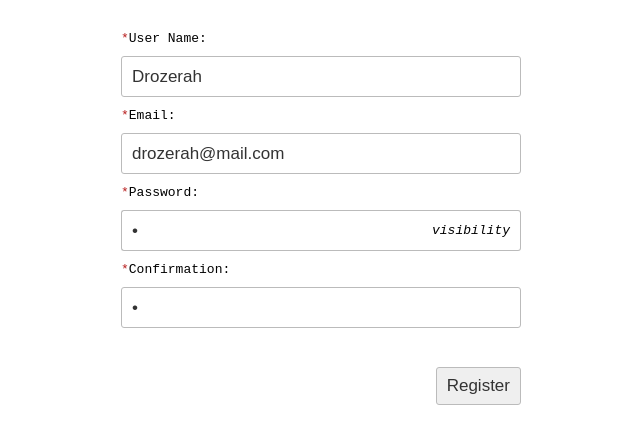
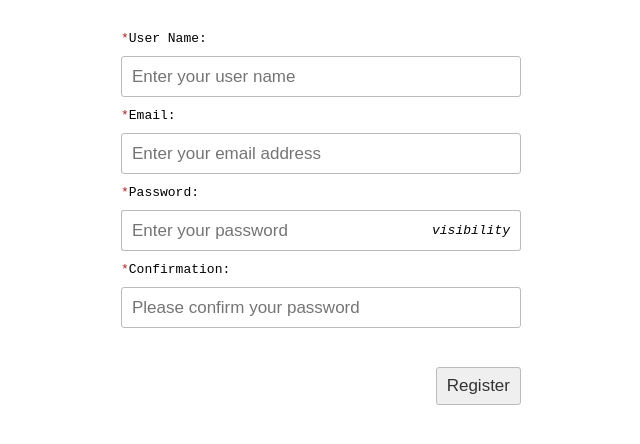
Before and after one commit to Drozerah/form-registration, a website: page index.html in a window 1280 px wide. Shown: the part 204-648 px from the top of the page, without its empty margins (319-959 px from the left). Drawn offline with Linux system fonts and the light colour scheme.

Commit message:
test: remove HTML default for values

```diff
--- a/index.html
+++ b/index.html
@@ -14,20 +14,20 @@
       <div id="message"></div>
       <label for="username">User Name:</label>
       <div class="underline">
-        <input type="text" name="username" class="username" autocomplete="off" placeholder="Enter your user name" value='Drozerah' required>
+        <input type="text" name="username" class="username" autocomplete="off" placeholder="Enter your user name" value='' required>
       </div>
       <label for="email">Email:</label>
       <div class="underline">
-        <input type="text" name="email" class="email" autocomplete="off" placeholder="Enter your email address" value='drozerah@mail.com' required>
+        <input type="text" name="email" class="email" autocomplete="off" placeholder="Enter your email address" value='' required>
       </div>
       <label for="password">Password:</label>
       <div class="underline">
-        <input type="password" name="password" class="password" autocomplete="off" placeholder="Enter your password" value="a" required>
+        <input type="password" name="password" class="password" autocomplete="off" placeholder="Enter your password" value="" required>
         <i id="visibility" class="noSelect material-icons">visibility</i>
       </div>
       <label for="confirm">Confirmation:</label>
       <div class="underline">
-        <input type="password" name="confirm_password" class="password" autocomplete="off" placeholder="Please confirm your password" value="b" required>
+        <input type="password" name="confirm_password" class="password" autocomplete="off" placeholder="Please confirm your password" value="" required>
       </div>
       <div>
         <input type="submit" name="submit" value="register">
```
